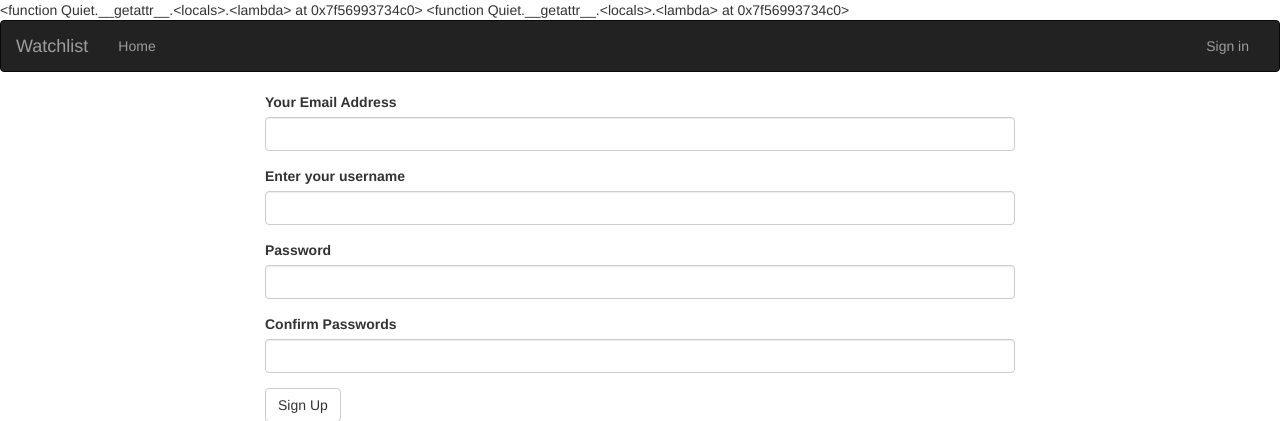
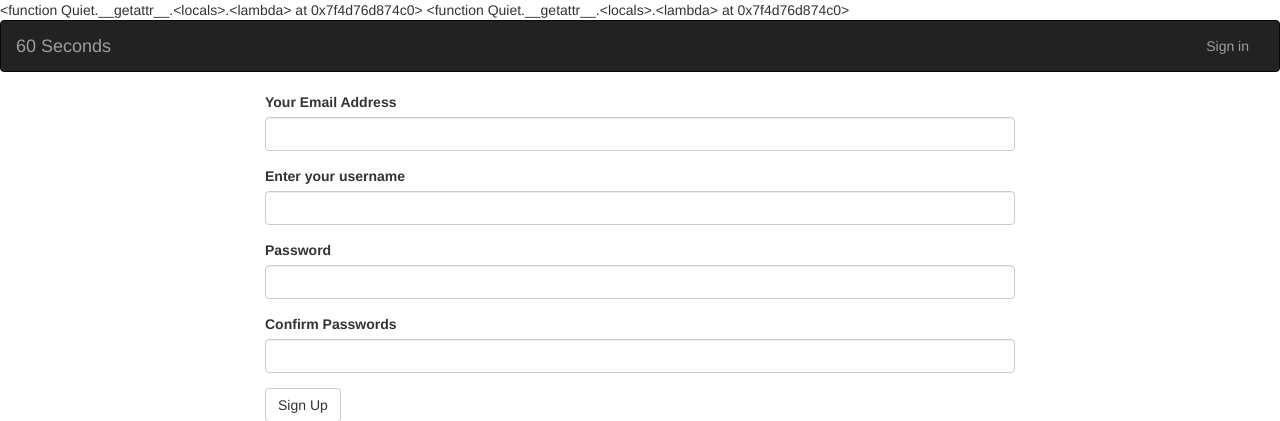
Before and after one commit to philipkariuki/60-seconds, a Flask app: page /authenticate/register in a window 1280 px wide. Shown: the top 421 px of the page. Run offline with Flask 2, Linux system fonts and the light colour scheme; some libraries are stand-ins or nearby versions.

Commit message:
updates navbar.html

```diff
--- a/app/templates/navbar.html
+++ b/app/templates/navbar.html
@@ -7,13 +7,9 @@
                   <span class="icon-bar"></span>
                   <span class="icon-bar"></span>
                 </button>
-                <a class="navbar-brand" href="/"> Watchlist </a>
+                <a class="navbar-brand" href="/"> 60 Seconds </a>
             </div>
             <div class="navbar-collapse collapse">
-                <ul class="nav navbar-nav">
-                    <li><a href="/">Home</a></li>
-                </ul>
-
 
 
                  <ul class="nav navbar-nav navbar-right">
```
